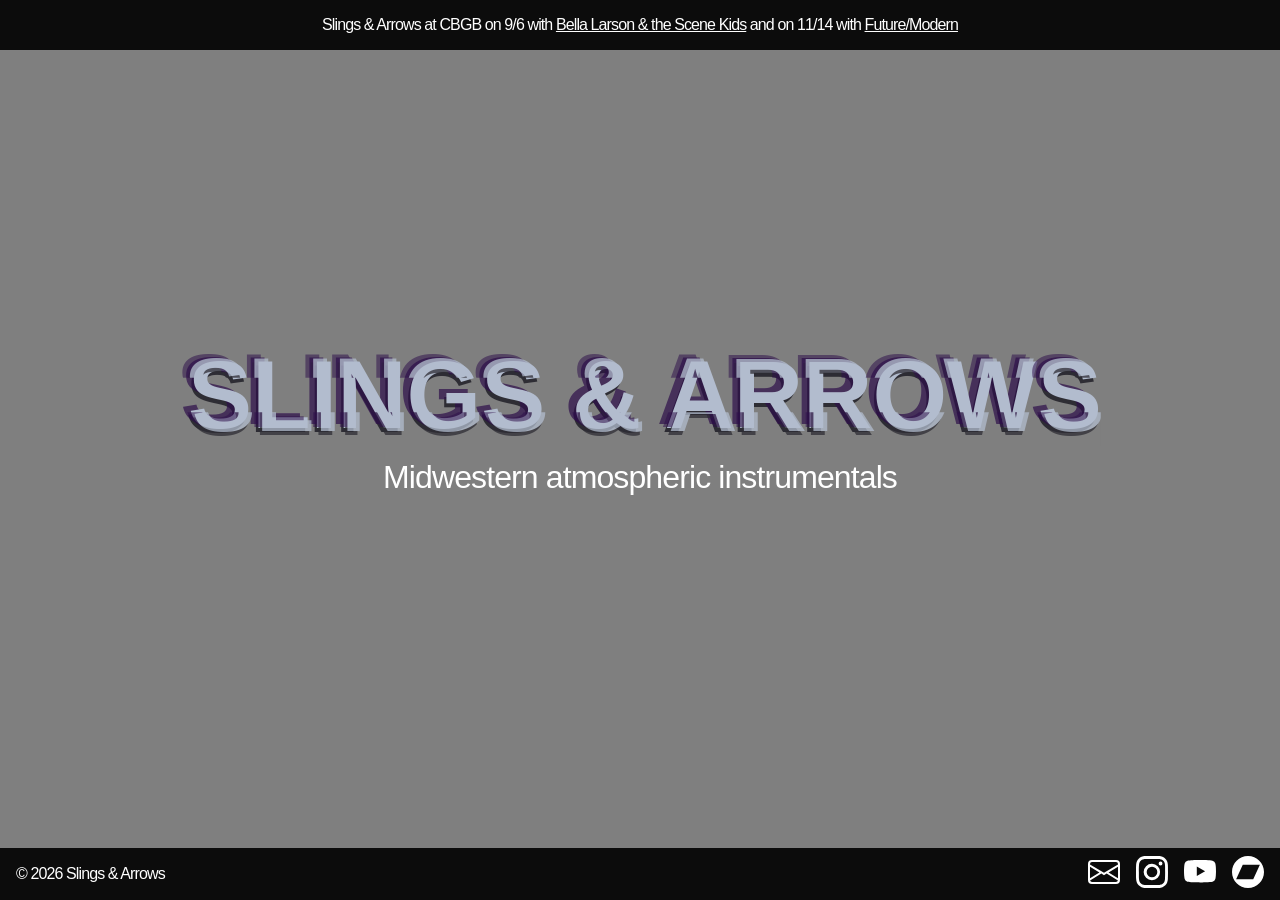
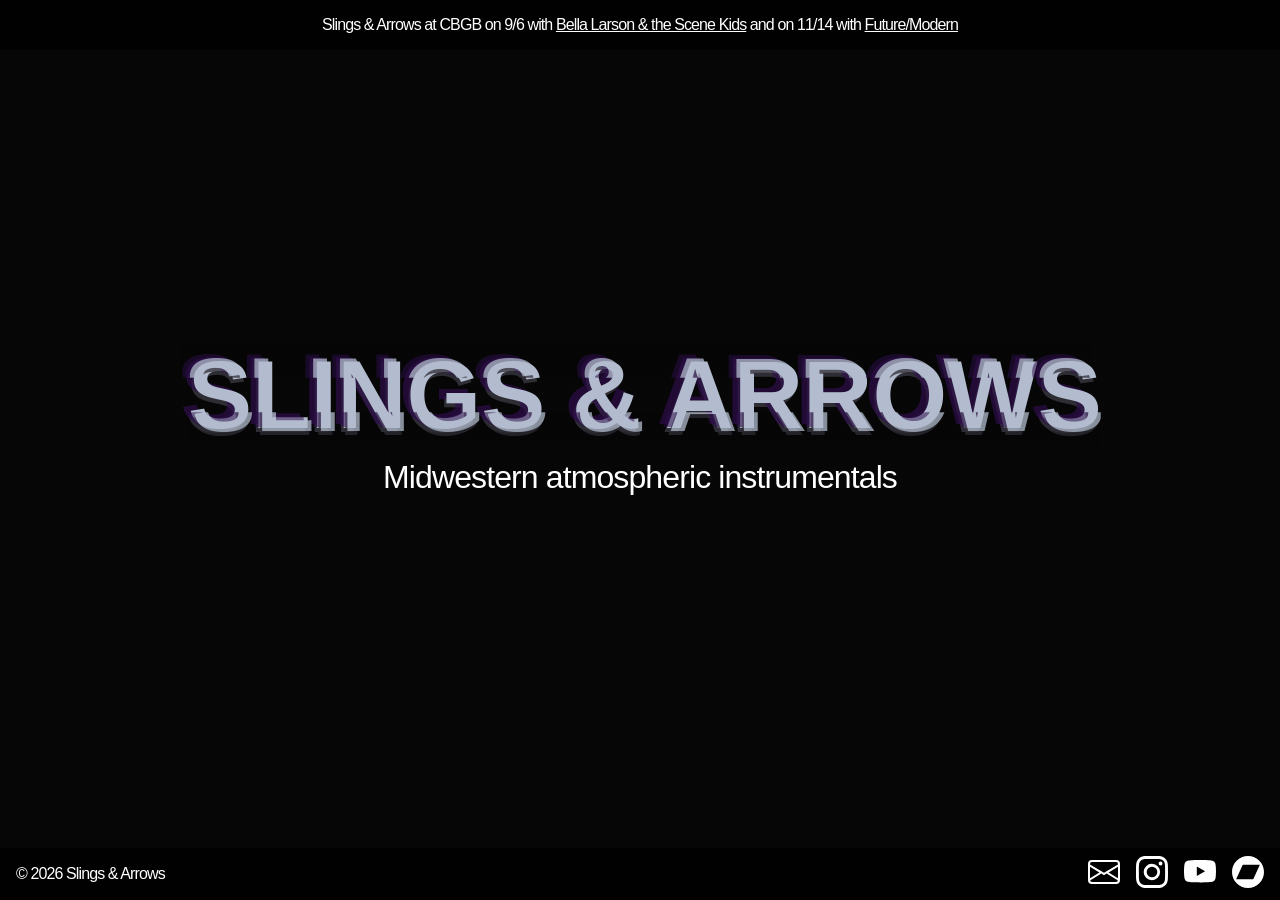

perf: optimize Cloudinary image URLs with f_auto, q_80, responsive sizing

--- a/styles/tailwind.css
+++ b/styles/tailwind.css
@@ -31,12 +31,19 @@ a {
   color: inherit;
 }
 .wrapper {
-  background: linear-gradient(rgba(0, 0, 0, .5) 0%, rgba(0, 0, 0, .5) 100%), url(https://res.cloudinary.com/mjtestrun/image/upload/v[number redacted]/hero_paeruh.webp);
+  background-color: #0d0d0d;
+  background-image: linear-gradient(rgba(0, 0, 0, .5) 0%, rgba(0, 0, 0, .5) 100%), url(https://res.cloudinary.com/mjtestrun/image/upload/f_auto,q_80,w_768/v[number redacted]/hero_paeruh);
   background-size: cover;
   background-position: 0 0;
   min-height: 100svh;
   display: flex;
   flex-direction: column;
+}
+
+@media (min-width: 769px) {
+  .wrapper {
+    background-image: linear-gradient(rgba(0, 0, 0, .5) 0%, rgba(0, 0, 0, .5) 100%), url(https://res.cloudinary.com/mjtestrun/image/upload/f_auto,q_80,w_1920/v[number redacted]/hero_paeruh);
+  }
 }
 
 main {
@@ -130,7 +137,7 @@ text-wrap: balance;
   position: relative;
   position: relative;
   color: transparent;
-  background: url('https://res.cloudinary.com/mjtestrun/image/upload/v[number redacted]/static-bg_aamn1d.avif') repeat;
+  background: url('https://res.cloudinary.com/mjtestrun/image/upload/f_auto,q_80,w_512/v[number redacted]/static-bg_aamn1d') repeat;
   -webkit-background-clip: text;
   background-clip: text;
   background-size: cover;
@@ -266,8 +273,7 @@ header p {
   display: block;
   width: 100%;
   height: 3px;
-  background: url('https://res.cloudinary.com/mjtestrun/image/upload/v[number redacted]/static-bg_aamn1d.avif') repeat;
-  ;
+  background: url('https://res.cloudinary.com/mjtestrun/image/upload/f_auto,q_80,w_512/v[number redacted]/static-bg_aamn1d') repeat;
 }
 .subtext {
   font-size: .9em;
